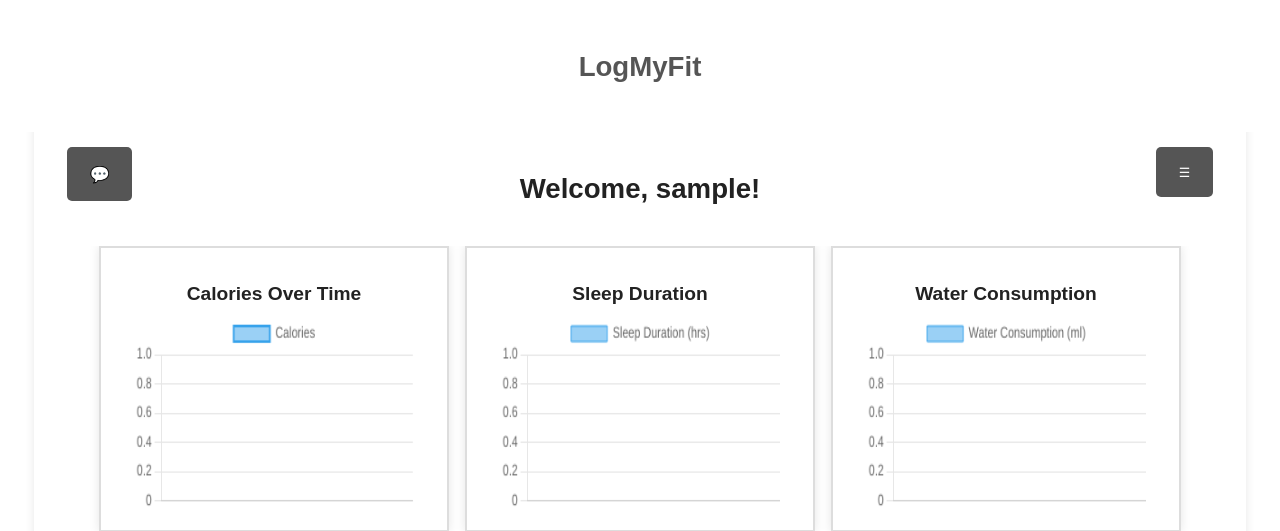
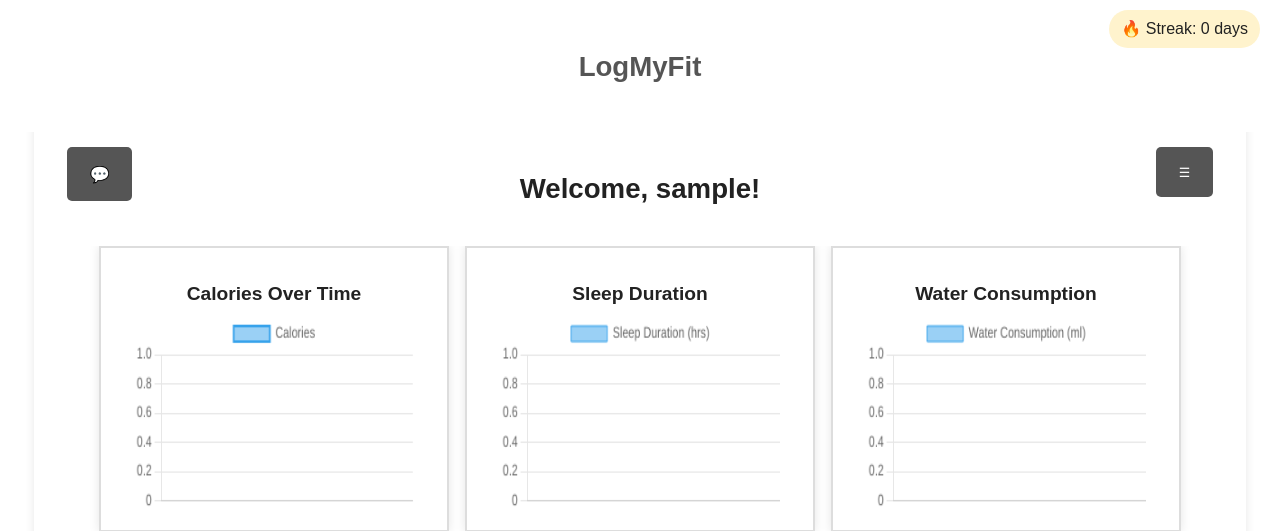
Before and after one commit to csweenz/Capstone, a Django app: page /dashboard/ in a window 1280 px wide. Shown: the top 531 px of the page. Run offline with Django 5.2, Linux system fonts and the light colour scheme; the visitor is signed in with stand-in values (Sample User, id 1); data comes from the database, SQL or seed files in the repository; data that the repository does not hold is empty.

Commit message:
Added Streak Feature

```diff
--- a/capstoneproject/LogMyFit/templates/dashboard.html
+++ b/capstoneproject/LogMyFit/templates/dashboard.html
@@ -37,6 +37,12 @@
             </form></li>
         </ul>
     </div>
+
+
+    <div class="streak-display" style="position:fixed; top:10px; right:20px; background:#fff3cd; padding:6px 12px; border-radius:20px;">
+    🔥 Streak: {{ streak }} days
+    </div>
+
 
     <div class="header-container">
         <div class="header-center">
--- a/capstoneproject/LogMyFit/views.py
+++ b/capstoneproject/LogMyFit/views.py
@@ -15,6 +15,7 @@ from django.urls import reverse
 
 from .models import ChatboxMessage
 
+from datetime import timedelta, date
 import LogMyFit.forms as forms
 from capstoneproject.utils.create_leaderboard_metrics import create_leaderboard_metrics
 from .models import Activity, Goal, UserProfile
@@ -120,6 +121,8 @@ def update_theme(request):
 
 @login_required
 def dashboard(request):
+    user = request.user
+    streak = get_streak(user)
     if request.method == 'POST':
         form_type = request.POST.get('form_type')
 
@@ -246,6 +249,10 @@ def dashboard(request):
         else:
             chart_data['workout_duration'].append(0)
 
+
+    streak = get_streak(request.user)
+
+
     return render(request, 'dashboard.html', {
         'workout_form': workout_form,
         'meal_form': meal_form,
@@ -259,7 +266,9 @@ def dashboard(request):
         'monthly_activities': monthly_activities,
         'goals': goals,
         'visualization_data': visualization_data,
-        'chart_data_json': json.dumps(chart_data, cls=DjangoJSONEncoder)
+        'chart_data_json': json.dumps(chart_data, cls=DjangoJSONEncoder),
+
+        'streak': streak,
     })
 
 
@@ -447,3 +456,16 @@ def get_chats(request):  # Returns the latest chatbox messages as JSON.
     # cache for 5 minutes
     cache.set(cache_key, messages, 300)
     return JsonResponse({'messages': messages})
+
+def get_streak(user):
+    today = date.today()
+    streak = 0
+
+    for i in range(0, 100):  # check up to last 100 days
+        check_day = today - timedelta(days=i)
+        if Activity.objects.filter(user=user, activity_date=check_day).exists():
+            streak += 1
+        else:
+            break  # streak ends if a day is missed
+
+    return streak
```
Also changed, not shown: capstoneproject/static/css/dashboard.css (+13 -0 lines).
